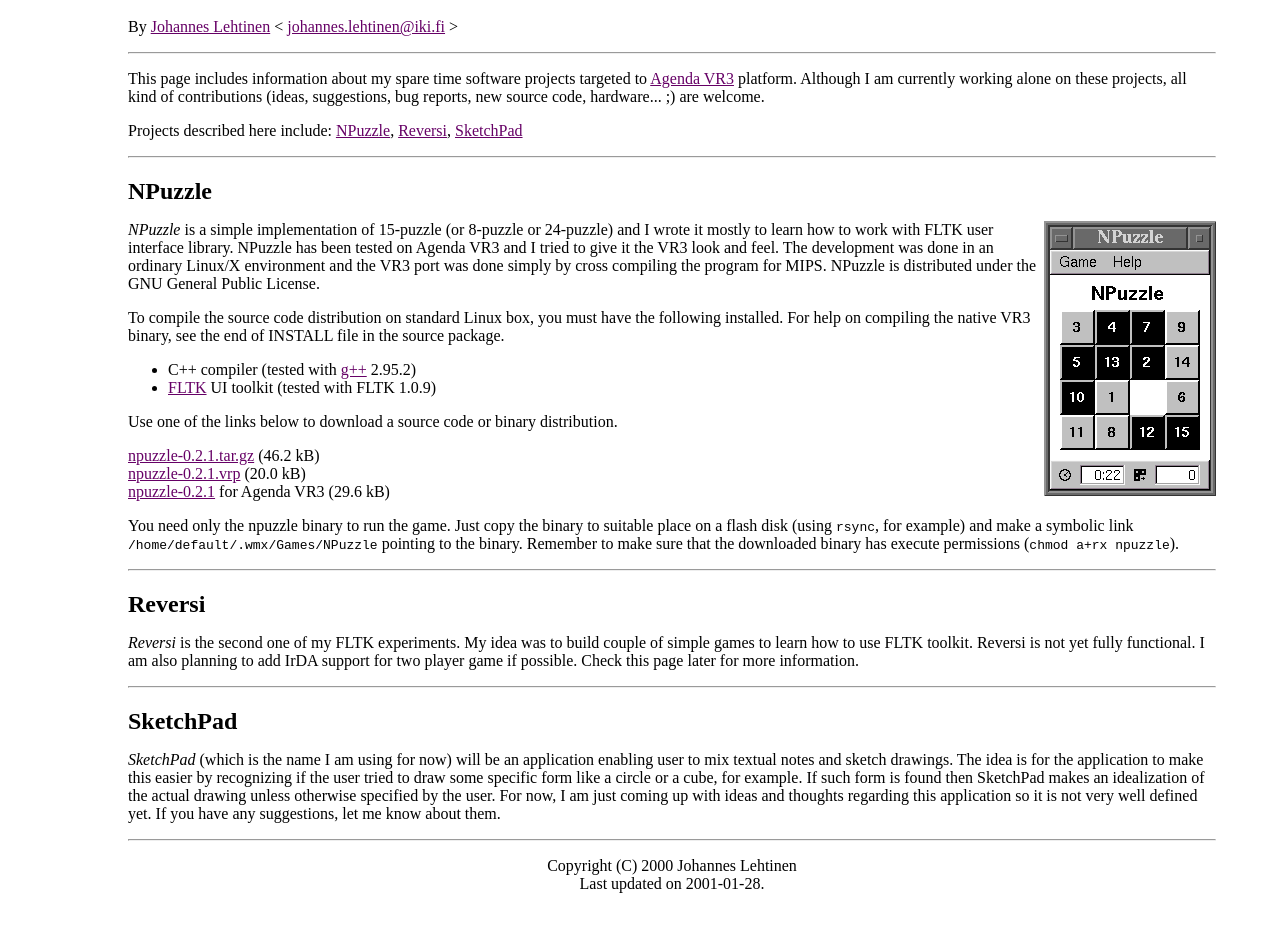
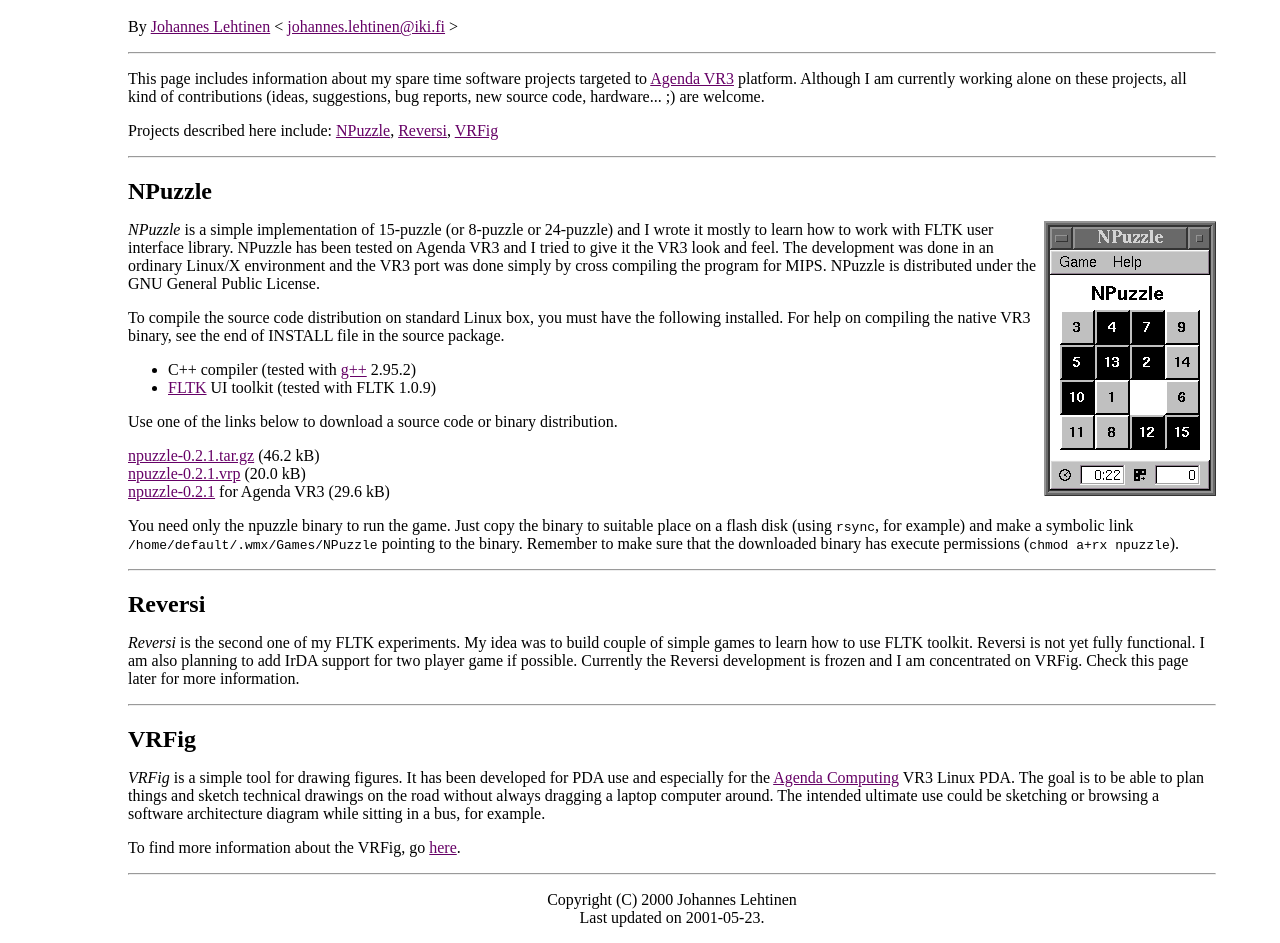
Before and after one commit to jlehtine/agenda, a plain HTML site: page www/index.html in a window 1280 px wide. Shown: the part 60-1003 px from the top of the page. Before the commit the page ends 969 px from the top, so only its background shows below. Drawn offline with Linux system fonts and the light colour scheme.

Commit message:
Modified to account for VRFig.

```diff
--- a/www/index.html
+++ b/www/index.html
@@ -30,7 +30,7 @@ new source code, hardware... ;) are welcome.</p>
 <p>Projects described here include:
 <a href="#npuzzle">NPuzzle</a>,
 <a href="#reversi">Reversi</a>,
-<a href="#sketchpad">SketchPad</a>
+<a href="#vrfig">VRFig</a>
 </p>
 
 <hr>
@@ -78,27 +78,29 @@ permissions (<code>chmod&nbsp;a+rx&nbsp;npuzzle</code>).</p>
 <p><em>Reversi</em> is the second one of my FLTK experiments. My idea
 was to build couple of simple games to learn how to use FLTK toolkit.
 Reversi is not yet fully functional. I am also planning to add IrDA
-support for two player game if possible. Check this page later for
-more information.</p>
+support for two player game if possible. Currently the Reversi
+development is frozen and I am concentrated on VRFig. Check this page
+later for more information.</p>
 
 <hr>
 
-<h2><a name="sketchpad">SketchPad</a></h2>
+<h2><a name="vrfig">VRFig</a></h2>
 
-<p><em>SketchPad</em> (which is the name I am using for now) will be
-an application enabling user to mix textual notes and sketch drawings.
-The idea is for the application to make this easier by recognizing if
-the user tried to draw some specific form like a circle or a cube, for
-example. If such form is found then SketchPad makes an idealization
-of the actual drawing unless otherwise specified by the user. For now,
-I am just coming up with ideas and thoughts regarding this application
-so it is not very well defined yet. If you have any suggestions, let
-me know about them.</p>
+<p><em>VRFig</em> is a simple tool for drawing figures. It has been
+developed for PDA use and especially for the <a
+href="http://www.agendacomputing.com/">Agenda Computing</a> VR3 Linux
+PDA. The goal is to be able to plan things and sketch technical
+drawings on the road without always dragging a laptop computer around.
+The intended ultimate use could be sketching or browsing a software
+architecture diagram while sitting in a bus, for example.</p>
+
+<p>To find more information about the VRFig, go <a
+href="vrfig/">here</a>.</p>
 
 <hr>
 
 <p align=center>Copyright (C) 2000 Johannes Lehtinen<br>
-Last updated on 2001-01-28.</p>
+Last updated on 2001-05-23.</p>
 
 </body>
 </html>
```
